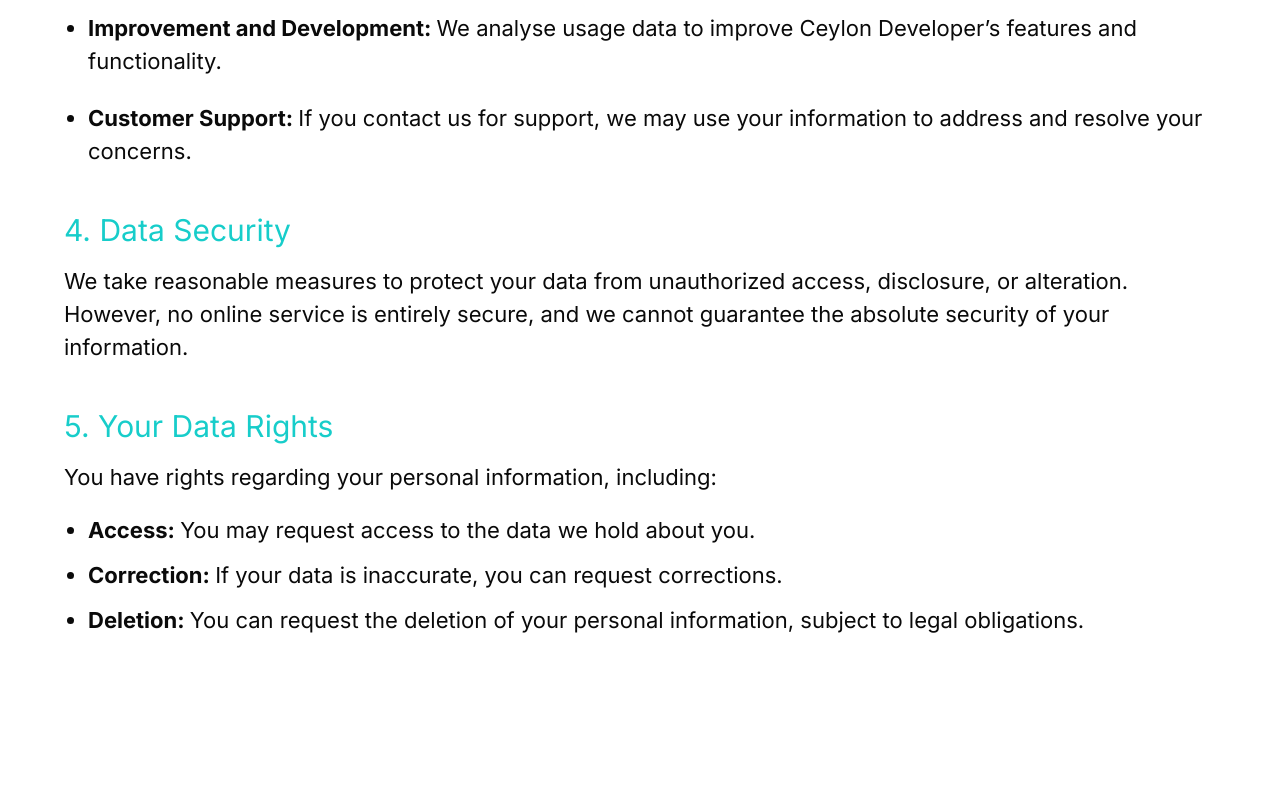
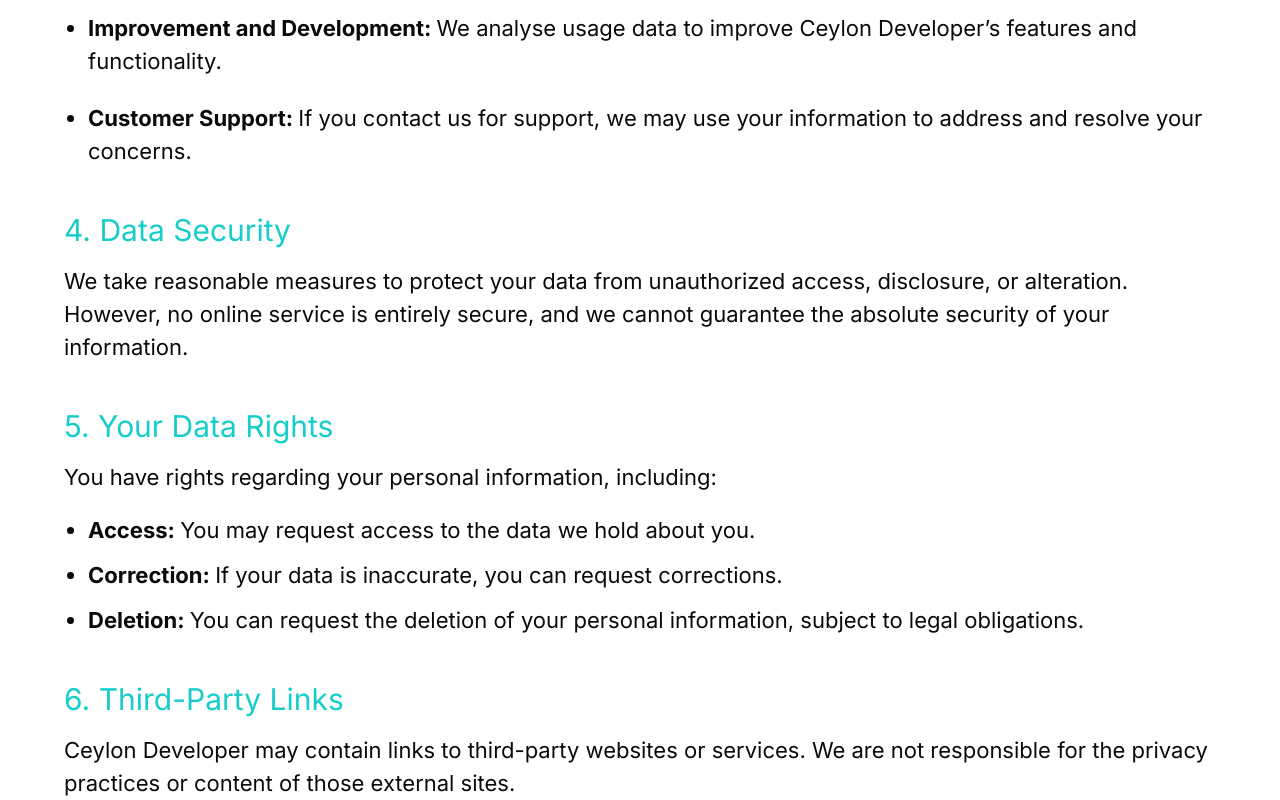
Before and after one commit to Roshen-Perera/ceylon-developers-portfolio, a Next.js app: page /privacy in a window 1280 px wide. Shown: the part 1563-2363 px from the top of the page. Before the commit the page ends 2200 px from the top, so only its background shows below. Built offline with nearby package versions, Linux system fonts and the light colour scheme.

Commit message:
Add Third-Party Links section to privacy policy

```diff
--- a/app/privacy/page.tsx
+++ b/app/privacy/page.tsx
@@ -129,6 +129,14 @@ const Page = () => {
             </li>
           </ul>
         </div>
+        <div className="mt-10">
+          <h5 className="text-[30px] text-[#17CDCA]">6. Third-Party Links</h5>
+          <p className="text-[22px] mt-3">
+            Ceylon Developer may contain links to third-party websites or
+            services. We are not responsible for the privacy practices or
+            content of those external sites.
+          </p>
+        </div>
       </div>
     </div>
   );
```
